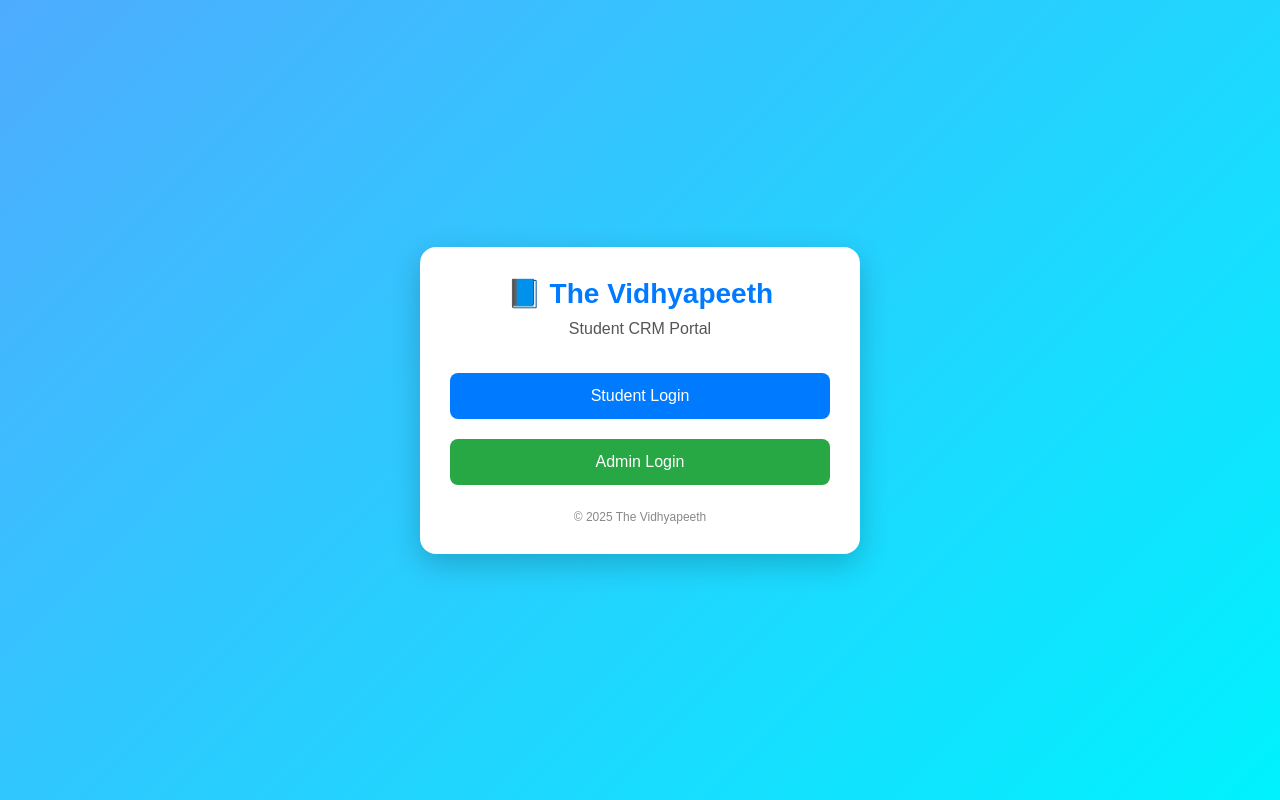
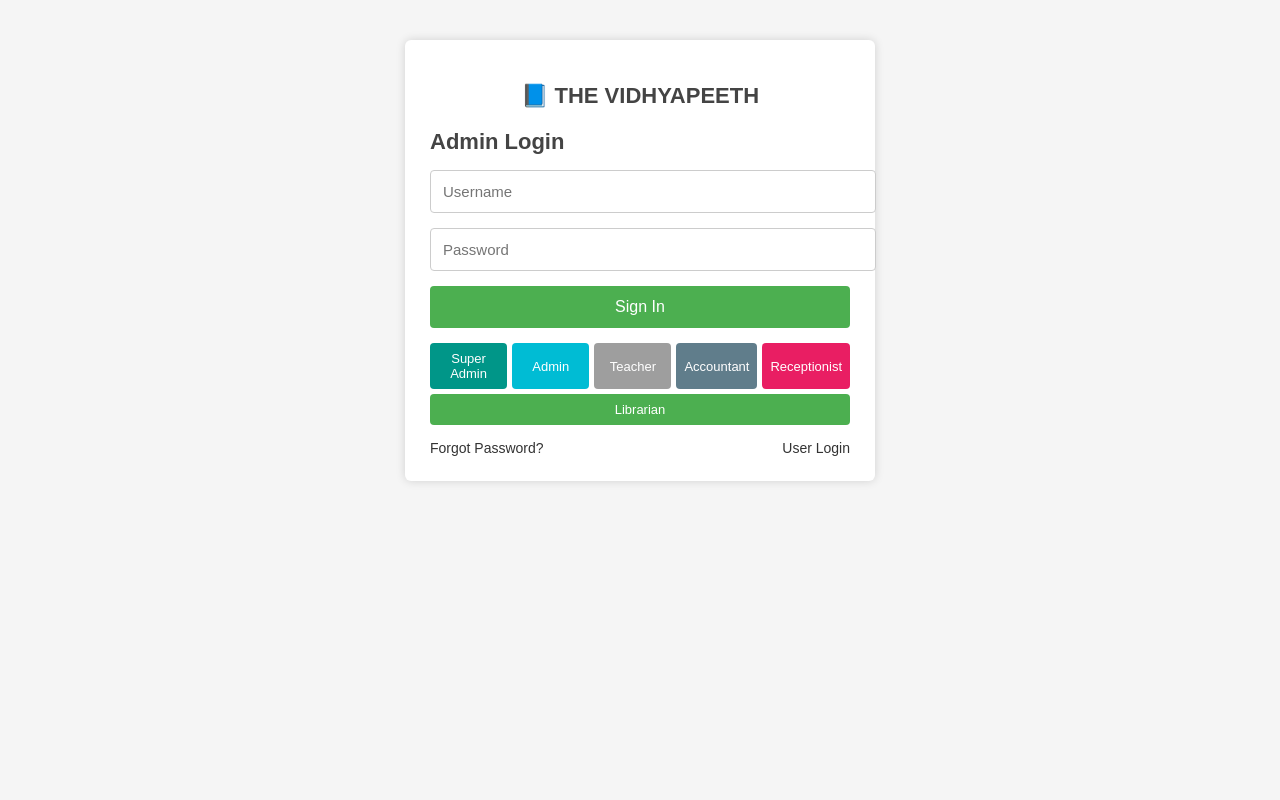
Before and after one commit to kunalmarkam514-collab/The-Vidhyapeeth-, a plain HTML site: page index.html in a window 1280 px wide. Drawn offline with Linux system fonts and the light colour scheme.

Commit message:
Update index.html
Update

```diff
--- a/index.html
+++ b/index.html
@@ -2,79 +2,134 @@
 <html lang="en">
 <head>
 <meta charset="UTF-8">
-<title>The Vidhyapeeth | Student CRM</title>
+<title>The Vidhyapeeth | Admin Login</title>
 
 <style>
-body {
-  margin: 0;
-  height: 100vh;
-  font-family: Arial, sans-serif;
-  background: linear-gradient(135deg, #4facfe, #00f2fe);
-  display: flex;
-  justify-content: center;
-  align-items: center;
+body{
+    margin:0;
+    font-family: Arial, sans-serif;
+    background:#f5f5f5;
 }
 
-.card {
-  background: white;
-  width: 90%;
-  max-width: 380px;
-  padding: 30px;
-  border-radius: 16px;
-  text-align: center;
-  box-shadow: 0 10px 30px rgba(0,0,0,0.2);
+.container{
+    max-width:420px;
+    margin:40px auto;
+    background:#fff;
+    padding:25px;
+    border-radius:6px;
+    box-shadow:0 0 10px rgba(0,0,0,0.15);
 }
 
-.logo {
-  font-size: 28px;
-  font-weight: bold;
-  color: #007bff;
-  margin-bottom: 10px;
+.logo{
+    text-align:center;
+    margin-bottom:20px;
 }
 
-.subtitle {
-  color: #555;
-  margin-bottom: 25px;
+.logo img{
+    max-width:220px;
 }
 
-button {
-  width: 100%;
-  padding: 14px;
-  margin: 10px 0;
-  border: none;
-  border-radius: 8px;
-  font-size: 16px;
-  cursor: pointer;
+h2{
+    font-size:22px;
+    margin-bottom:15px;
+    color:#444;
 }
 
-.student {
-  background: #007bff;
-  color: white;
+.input-box{
+    margin-bottom:15px;
 }
 
-.admin {
-  background: #28a745;
-  color: white;
+.input-box input{
+    width:100%;
+    padding:12px;
+    border:1px solid #ccc;
+    border-radius:4px;
+    font-size:15px;
 }
 
-footer {
-  margin-top: 15px;
-  font-size: 12px;
-  color: #888;
+.login-btn{
+    width:100%;
+    padding:12px;
+    background:#4CAF50;
+    border:none;
+    color:#fff;
+    font-size:16px;
+    border-radius:4px;
+    cursor:pointer;
+}
+
+.roles{
+    display:flex;
+    flex-wrap:wrap;
+    margin-top:15px;
+    gap:5px;
+}
+
+.roles button{
+    flex:1;
+    padding:8px;
+    font-size:13px;
+    border:none;
+    color:#fff;
+    border-radius:4px;
+}
+
+.super{background:#009688;}
+.admin{background:#00bcd4;}
+.teacher{background:#9e9e9e;}
+.account{background:#607d8b;}
+.recep{background:#e91e63;}
+.lib{background:#4caf50;}
+
+.links{
+    display:flex;
+    justify-content:space-between;
+    margin-top:15px;
+    font-size:14px;
+}
+
+.links a{
+    text-decoration:none;
+    color:#333;
 }
 </style>
 </head>
 
 <body>
 
-<div class="card">
-  <div class="logo">📘 The Vidhyapeeth</div>
-  <div class="subtitle">Student CRM Portal</div>
+<div class="container">
 
-  <button class="student">Student Login</button>
-  <button class="admin">Admin Login</button>
+    <div class="logo">
+        <!-- Yaha tum apna logo image laga sakte ho -->
+        <h2>📘 THE VIDHYAPEETH</h2>
+    </div>
 
-  <footer>© 2025 The Vidhyapeeth</footer>
+    <h2>Admin Login</h2>
+
+    <div class="input-box">
+        <input type="text" placeholder="Username">
+    </div>
+
+    <div class="input-box">
+        <input type="password" placeholder="Password">
+    </div>
+
+    <button class="login-btn">Sign In</button>
+
+    <div class="roles">
+        <button class="super">Super Admin</button>
+        <button class="admin">Admin</button>
+        <button class="teacher">Teacher</button>
+        <button class="account">Accountant</button>
+        <button class="recep">Receptionist</button>
+        <button class="lib">Librarian</button>
+    </div>
+
+    <div class="links">
+        <a href="#">Forgot Password?</a>
+        <a href="#">User Login</a>
+    </div>
+
 </div>
 
 </body>
```
